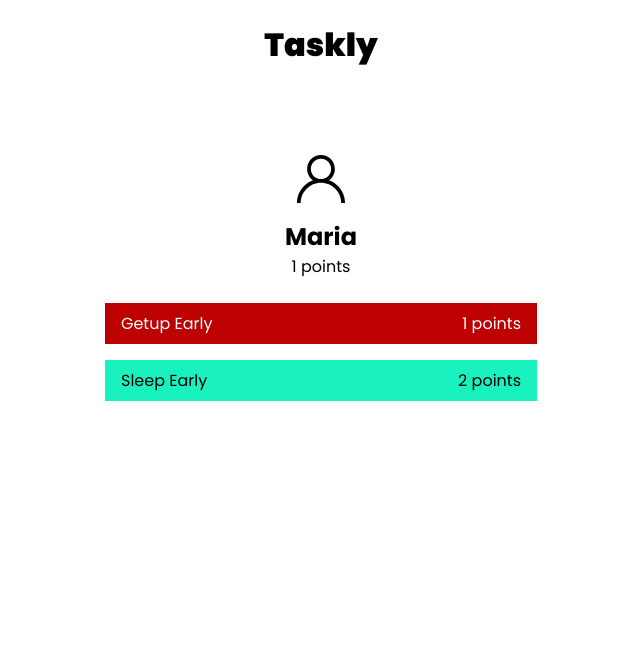
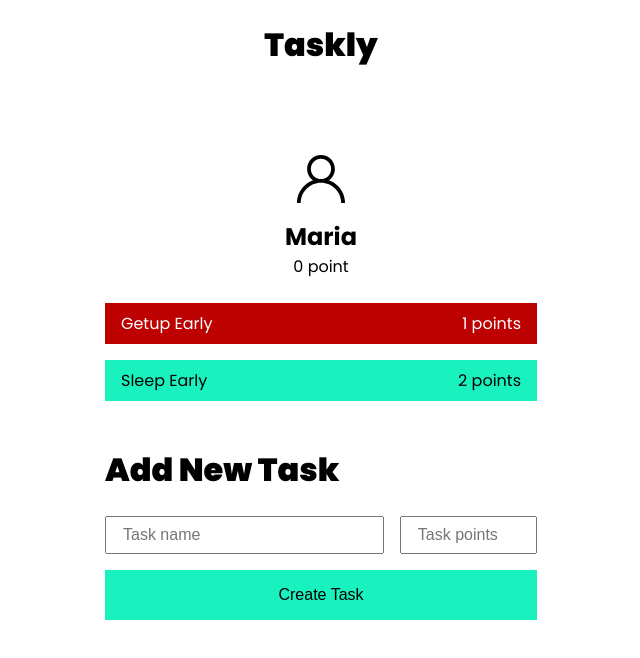
Before and after one commit to joelantonyjoy/taskly, a React (Create React App) app: page / in a window 1280 px wide. Shown: the top 658 px of the page, without its empty margins (319-959 px from the left). Built offline with nearby package versions, Linux system fonts and the light colour scheme.

Commit message:
Added AddTask form

```diff
--- a/src/App.js
+++ b/src/App.js
@@ -1,6 +1,7 @@
 import './App.css';
 import ProfileCard from './components/ProfileCard/ProfileCard';
 import TaskList from './components/TaskList/TaskList';
+import AddTaskForm from './components/AddTaskForm/AddTaskForm';
 import {TaskProvider} from './contexts/TaskContext';
 
 function App() {
@@ -10,6 +11,7 @@ function App() {
           <TaskProvider>
             <ProfileCard></ProfileCard>
             <TaskList></TaskList>
+            <AddTaskForm></AddTaskForm>
           </TaskProvider>
       </div>
   );
--- /dev/null
+++ b/src/components/AddTaskForm/AddTaskForm.js
@@ -0,0 +1,48 @@
+import { useContext, useState } from 'react';
+import styles from './AddTaskForm.module.css';
+// import {v4 as uuidv4} from 'uuid';
+import {TaskContext} from '../../contexts/TaskContext';
+
+
+const AddTaskForm = () => {
+    const [task, setTask] = useState({
+        name: '',
+        points: '',
+    });
+    const [tasks, setTasks] = useContext(TaskContext);
+
+    const addNewTask = (e) =>{
+        e.preventDefault();
+        console.log(tasks,task);
+        setTasks(previousTasks=>[...previousTasks,task]);
+    }
+
+    const handleNameInputChange = (event) => {
+        setTask((task) => ({
+            ...task,
+            name : event.target.value,
+        }));
+    }
+
+    const handlePointsInputChange = (event) => {
+        setTask((task) => ({
+            ...task,
+            points : event.target.value,
+        }));
+    }
+
+    return(
+        <form onSubmit={(e)=>addNewTask(e)}>
+            <h1>Add New Task</h1>
+            <div className={styles.inputGroup}>
+                <input name='name' type='text' placeholder='Task name' value={task.name} onChange={handleNameInputChange}></input>
+                <input name='points' type='number' placeholder='Task points' value={task.points} onChange={handlePointsInputChange}></input>
+            </div>
+            <button>
+                Create Task
+            </button>
+        </form>
+    )
+}
+
+export default AddTaskForm;
--- /dev/null
+++ b/src/components/AddTaskForm/AddTaskForm.module.css
@@ -0,0 +1,25 @@
+.inputGroup{
+    display: flex;
+    width: 432px;
+    justify-content: space-between;
+    font-family: poppins-regular;
+}
+.inputGroup input:nth-child(1){
+   width: 60%;
+}
+.inputGroup input:nth-child(2){
+    width: 25%;
+    margin-left:16px;
+ }
+input{
+    font-size: 16px;
+    padding: 8px 16px;
+}
+button{
+    margin-top: 16px;
+    font-size: 16px;
+    background-color: #19F2BE;
+    padding: 16px 32px;
+    border: none;
+    width: 100%;
+}
--- a/src/components/ProfileCard/ProfileCard.js
+++ b/src/components/ProfileCard/ProfileCard.js
@@ -6,14 +6,13 @@ const ProfileCard = () =>{
   const [tasks, setTasks] = useState(useContext(TaskContext));
   const [completedTasks, setCompletedTasks] = useState(tasks.filter((a) => {return a.isDone === true}));
   let completedTasksPoints = completedTasks.map(a=>a.points);
-  let totalPoints = completedTasksPoints.length === 0? 0 : completedTasksPoints.reduce((a,b)=>a+b)
-  console.log(completedTasksPoints);
+  let totalPoints = completedTasksPoints.length === 0? 0 : completedTasksPoints.reduce((a,b)=>a+b);
     return(
         <div className={styles.profile}>
           <img alt='user' src={user}/>
           <span className={styles.userName}>Maria</span>
           <span className={styles.userPoints}>
-            {totalPoints} points</span>
+            {totalPoints} {totalPoints>1?'points':'point'}</span>
         </div>
     );
 }
--- a/src/components/TaskList/TaskList.js
+++ b/src/components/TaskList/TaskList.js
@@ -1,14 +1,14 @@
-import { useContext, useState } from 'react';
-import styles from './TaskList.module.css'
+import { useContext} from 'react';
+import styles from './TaskList.module.css';
 import {TaskContext} from '../../contexts/TaskContext'
 
 const TaskList = () =>{
-    const [tasks,setTasks] = useState(useContext(TaskContext));
+    const [tasks] = useContext(TaskContext);
     return(
         <ul>
             {tasks.map(task => {
                 return(
-                    <li className={task.isDone?styles.done:styles.notDone}>{task.name} <span>{task.points} points</span></li>
+                    <li key={task.id} className={task.isDone?styles.done:styles.notDone}>{task.name} <span>{task.points} points</span></li>
                 );
             })}
         </ul>
--- a/src/components/TaskList/TaskList.module.css
+++ b/src/components/TaskList/TaskList.module.css
@@ -12,6 +12,7 @@ li{
     margin: 8px 0;
     padding: 8px 16px;
     width: 400px;
+    cursor: pointer;
 }
 .done{
     background: #BD0000;
--- a/src/contexts/TaskContext.js
+++ b/src/contexts/TaskContext.js
@@ -8,17 +8,19 @@ export const TaskProvider = (props) => {
             {
                 name:'Getup Early',
                 points:1,
-                isDone:true
+                isDone:true,
+                id:1
             },
             {
                 name:'Sleep Early',
                 points:2,
-                isDone:false
+                isDone:false,
+                id:2
             }
         ]
     )
     return(
-        <TaskContext.Provider value={tasks}>
+        <TaskContext.Provider value={[tasks,setTasks]}>
             {props.children}
         </TaskContext.Provider>
     )
```
